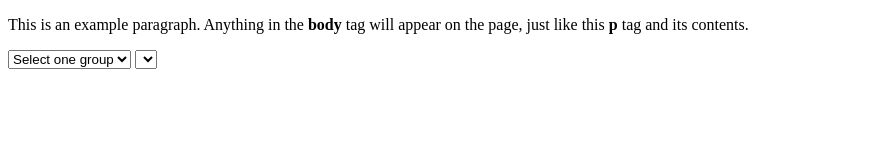
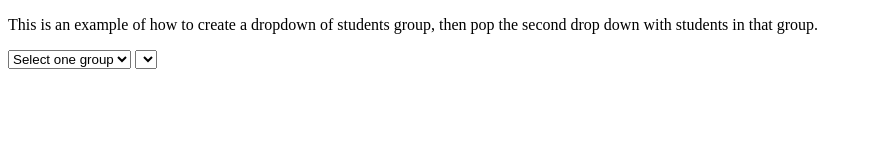
Before and after one commit to lixiandai/lixiandai.github.io, a plain HTML site: page index.html in a window 1280 px wide. Shown: the whole page, without its empty margins (0-869 px from the left). Drawn offline with Linux system fonts and the light colour scheme.

Commit message:
Update index.html

```diff
--- a/index.html
+++ b/index.html
@@ -4,8 +4,7 @@
     <title>This is the lixian demo!</title>
   </head>
   <body>
-    <p>This is an example paragraph. Anything in the <strong>body</strong> tag will appear on the page, just like this <strong>p</strong> tag and its contents.</p>
-  </body>
+    <p>This is an example of how to create a dropdown of students group, then pop the second drop down with students in that group.</p>
      <select id="studentGroupList" >
         <option value="">Select one group</option>
         <option value="A">Group A</option>
@@ -16,4 +15,5 @@
 
     <select id="studentsInGroup">
     </select>
+  </body>
 </html>
```
Lines whose indentation alone changed are shown as unchanged.
